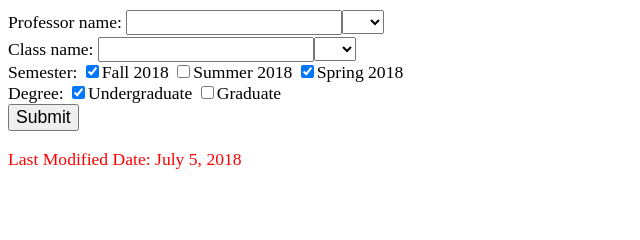
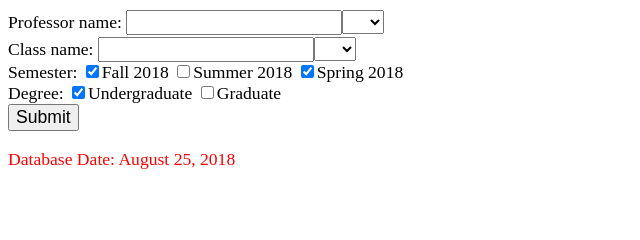
Before and after one commit to chen0gao/ccnyclass, a plain HTML site: page index.html in a window 1280 px wide. Shown: the top 240 px of the page, 0-640 px from the left. Drawn offline with Linux system fonts and the light colour scheme.

Commit message:
Update index.html
Database Date: August 25, 2018

```diff
--- a/index.html
+++ b/index.html
@@ -23,7 +23,7 @@ Semester: <input type="checkbox" id="semester1" name="Fall 2018" checked>Fall 20
 Degree: <input type="checkbox" id="career1" name="Undergraduate" checked>Undergraduate
     <input type="checkbox" id="career2" name="Graduate">Graduate<br>
   <input type="submit" id="searchBox" value="Submit" onclick="startSearch()"><br>
-    <p style="color: red">Last Modified Date: July 5, 2018</p>
+    <p style="color: red">Database Date: August 25, 2018</p>
 </div>
 
 </body>
```
